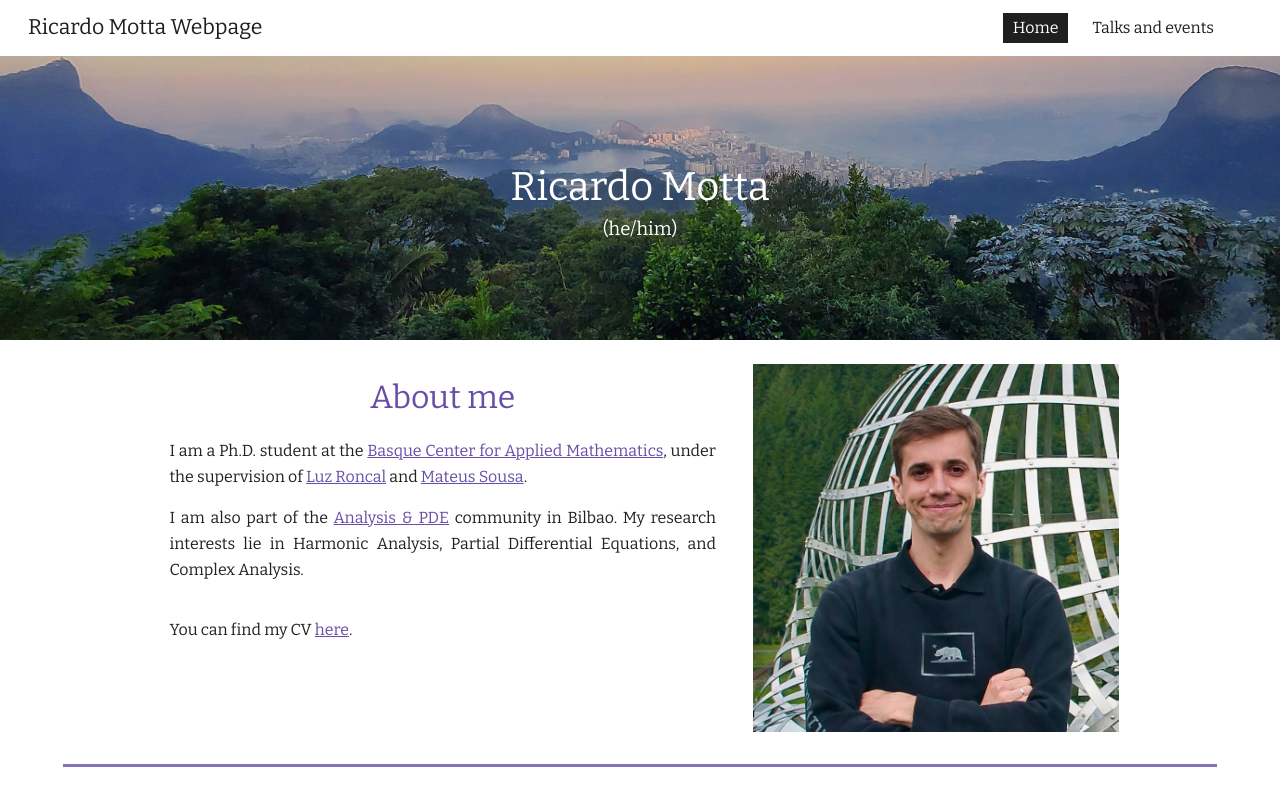
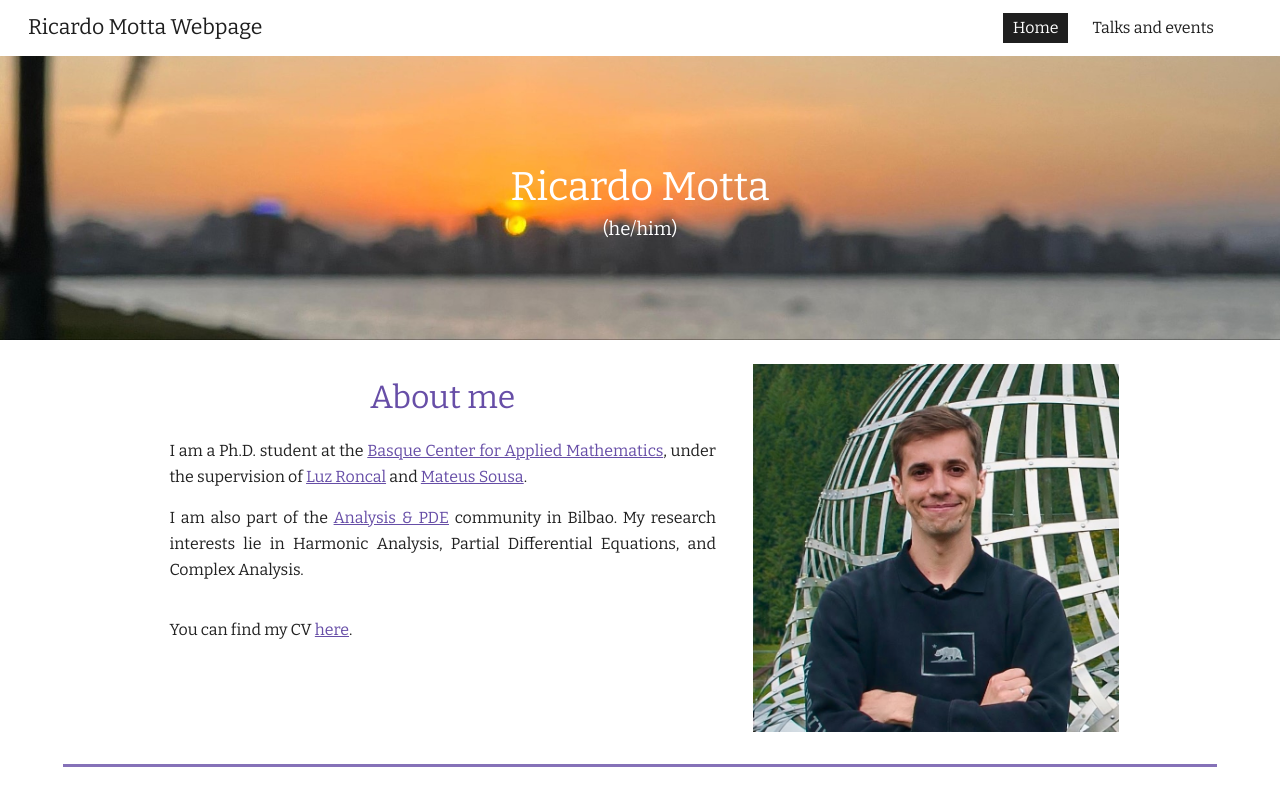
Before and after one commit to rcdmotta/rcdm, a plain HTML site: page index.html in a window 1280 px wide. Shown: the top 795 px of the page. Drawn offline with Linux system fonts and the light colour scheme.

Commit message:
0002.3_web

```diff
--- a/assets/css/style.css
+++ b/assets/css/style.css
@@ -160,7 +160,7 @@ a { color: var(--accent); }
   align-items: center;
   height: 340px;
   padding: 112px 0 56px;          /* the top 56px sit under the fixed top bar */
-  background-image: url("../images/banner.jpg");   /* same photo on every page */
+  background-image: url("../images/banner.jpg");   /* default photo */
   background-position: left top;
   background-repeat: no-repeat;
   background-size: cover;
@@ -168,9 +168,9 @@ a { color: var(--accent); }
   text-align: center;
 }
 
-/* For a different photo on one page, add a class to that page's banner
-   (e.g. <section class="banner banner-other">) and define it here:
-   .banner-other { background-image: url("../images/other.jpg"); } */
+/* For a different photo on one page, put the image in assets/images/ and set it
+   on that page's banner, directly in the HTML (nothing to change here):
+   <section class="banner" style="background-image: url('assets/images/other.jpg')"> */
 
 .banner .container { width: 100%; }
 
--- a/index.html
+++ b/index.html
@@ -28,8 +28,8 @@
 
   <main>
 
-    <!-- Banner -->
-    <section class="banner">
+    <!-- Banner: to change the photo, change the file name below (leave out style="..." to use the default photo) -->
+    <section class="banner" style="background-image: url('assets/images/homepage.jpg')">
       <div class="container">
         <div class="row">
           <div class="col col-12">
```
Also changed, not shown: assets/images/homepage.jpg (added), 1 other file.
